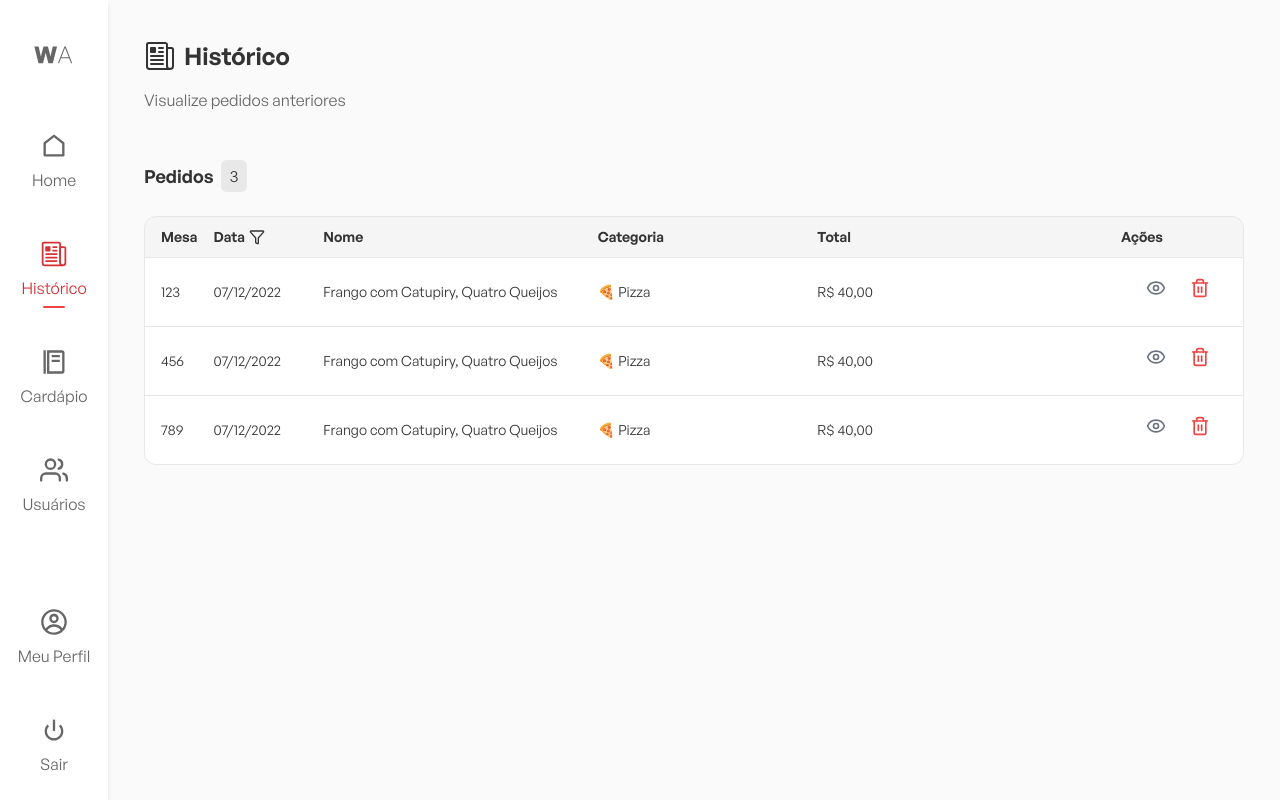
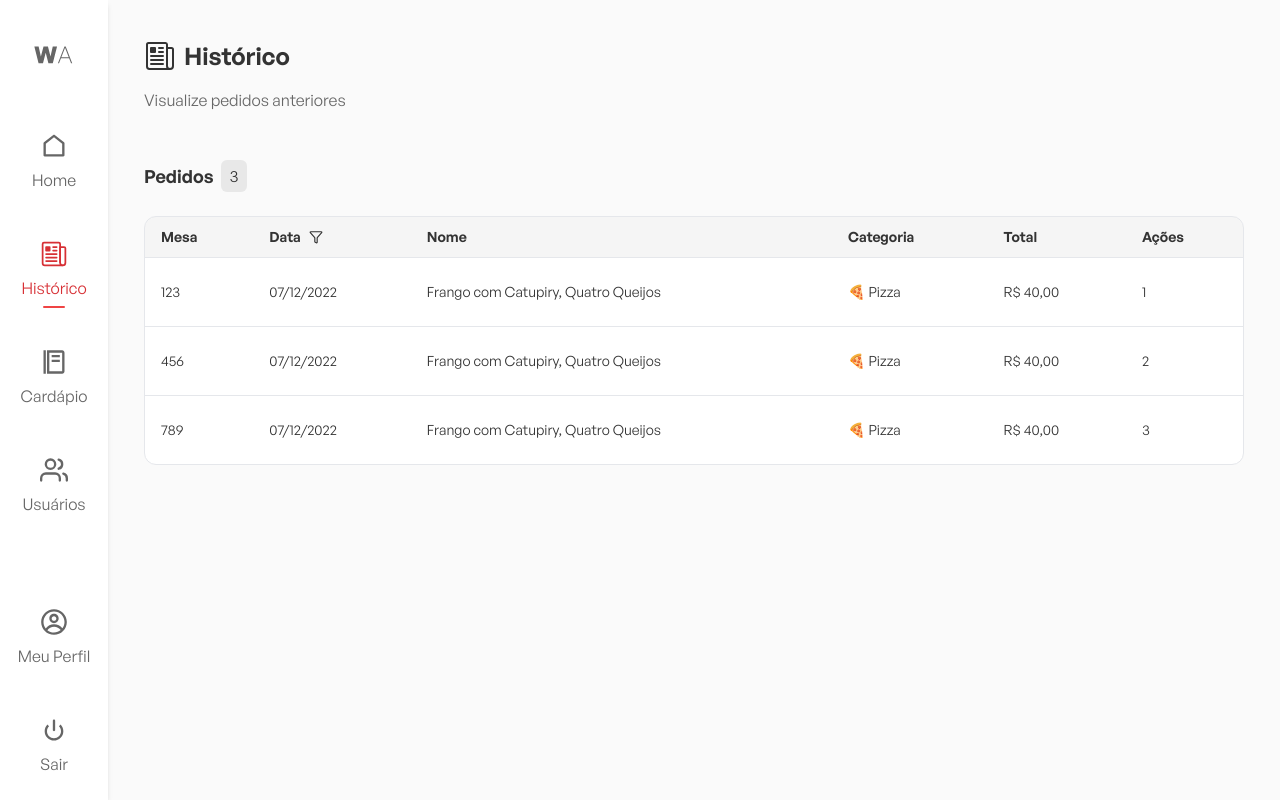
Before and after one commit to rafaapcode/waiterapp-fe, a React (Vite) app: page /app/history in a window 1280 px wide. Built offline with nearby package versions, Linux system fonts and the light colour scheme.

Commit message:
feat: begin the creation of the history table

```diff
--- a/package.json
+++ b/package.json
@@ -11,6 +11,7 @@
   },
   "dependencies": {
     "@radix-ui/react-slot": "^1.2.0",
+    "@tanstack/react-table": "^8.21.2",
     "@types/node": "^22.14.1",
     "axios": "^1.7.9",
     "class-variance-authority": "^0.7.1",
--- a/src/components/historyTable/HistoryTable.tsx
+++ b/src/components/historyTable/HistoryTable.tsx
@@ -1,54 +1,63 @@
-import { Table, TableBody, TableCell, TableHead, TableHeader, TableRow } from "@/components/ui/table";
-import { Eye, Filter, Trash2 } from "lucide-react";
+import {
+  Table,
+  TableBody,
+  TableCell,
+  TableHead,
+  TableHeader,
+  TableRow,
+} from "@/components/ui/table";
+import { flexRender, getCoreRowModel, useReactTable } from "@tanstack/react-table";
+import { Funnel } from "lucide-react";
 import { orders } from "./mockData";
 
 function HistoryTable() {
+  const table = useReactTable({
+    data: orders,
+    columns: [
+      { accessorKey: "table", header: () => <p className="text-[#333333] font-semibold">Mesa</p> },
+      { accessorKey: "date", header: () => <div className="flex gap-2 items-center text-[#333333] font-semibold">
+        <p>Data</p>
+        <Funnel size={14}/>
+      </div> },
+      { accessorKey: "name", header: () => <p className="text-[#333333] font-semibold">Nome</p> },
+      { accessorKey: "category", header: () => <p className="text-[#333333] font-semibold">Categoria</p> },
+      { accessorKey: "total", header: () => <p className="text-[#333333] font-semibold">Total</p> },
+      {accessorKey: 'id', header: () => <p className="text-[#333333] font-semibold">Ações</p>}
+    ],
+    getCoreRowModel: getCoreRowModel(),
+  });
+
   return (
-    <div className="w-full mt-4">
-      <div className="rounded-xl border bg-white overflow-hidden">
+    <div className="w-full mt-4 rounded-xl border bg-white overflow-y-auto max-h-full">
       <Table>
         <TableHeader className="bg-[#CCCCCC33]/20">
-            <TableRow>
-              <TableHead className="text-[#333333] font-semibold w-[5%] pl-4">Mesa</TableHead>
-              <TableHead className="w-[10%] text-ellipsis">
-                <div className="flex items-center gap-1 text-[#333333] font-semibold">
-                  Data
-                  <Filter className="h-4 w-4" />
-                </div>
+          {table.getHeaderGroups().map((headerGroup) => (
+            <TableRow key={headerGroup.id}>
+              {
+                headerGroup.headers.map(header => (
+                  <TableHead key={header.id} className="px-4">
+                    {flexRender(header.column.columnDef.header, header.getContext())}
                   </TableHead>
-              <TableHead className="text-[#333333] font-semibold text-left w-[25%]">Nome</TableHead>
-              <TableHead className="text-[#333333] font-semibold text-left w-[20%]">Categoria</TableHead>
-              <TableHead className="text-[#333333] font-semibold text-left flex-1">Total</TableHead>
-              <TableHead className="w-[10%] text-right text-[#333333] font-semibold pr-20">Ações</TableHead>
+                ))
+              }
             </TableRow>
+          ))}
         </TableHeader>
+
         <TableBody>
-            {orders.map((order) => (
-              <TableRow key={order.id}>
-                <TableCell className="py-6 pl-4">{order.table}</TableCell>
-                <TableCell className="py-6">{order.date}</TableCell>
-                <TableCell className="py-6">{order.name}</TableCell>
-                <TableCell className="py-6">
-                  {order.category}
-                </TableCell>
-                <TableCell className="py-6">{order.total}</TableCell>
-                <TableCell className="text-right py-5 flex justify-center">
-                  <div className="flex gap-6 w-fit">
-                    <button className="text-gray-500 hover:text-gray-700">
-                      <Eye className="h-5 w-5" />
-                    </button>
-                    <button className="text-red-500 hover:text-red-700">
-                      <Trash2 className="h-5 w-5" />
-                    </button>
-                  </div>
-                </TableCell>
+          {table.getRowModel().rows.map((row) => (
+            <TableRow key={row.id}>
+              {
+                row.getAllCells().map(cell => (
+                  <TableCell key={cell.id} className="py-6 px-4">{flexRender(cell.column.columnDef.cell, cell.getContext())}</TableCell>
+                ))
+              }
             </TableRow>
           ))}
         </TableBody>
       </Table>
     </div>
-    </div>
-  )
+  );
 }
 
 export default HistoryTable;
```
Also changed, not shown: 1 other file (tests, documents, lock files or other folders). Lines whose indentation alone changed are shown as unchanged.
